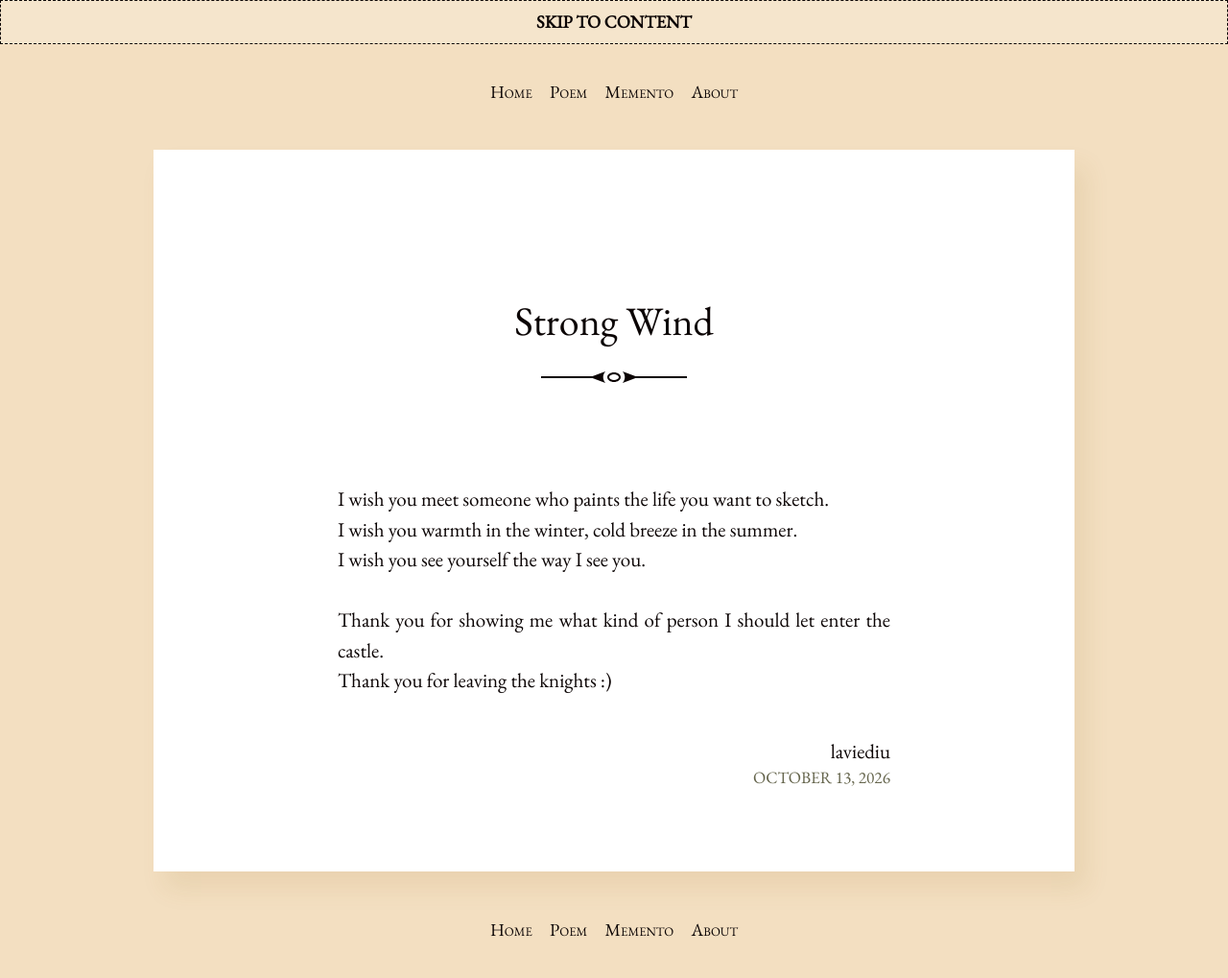
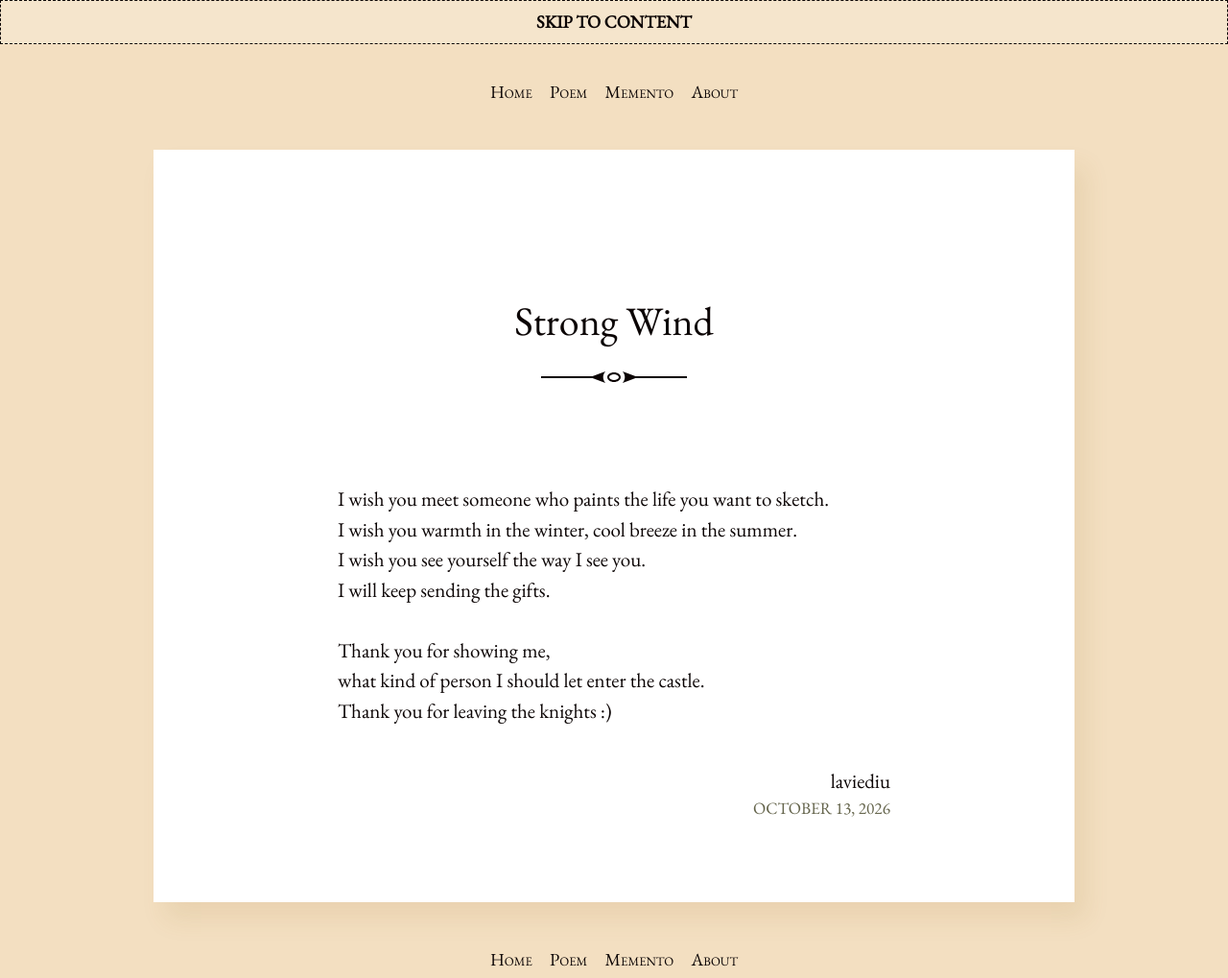
Before and after one commit to laviediu/laviediu.github.io, a Jekyll site: the page built from _posts/2026-10-13-strong-wind.md, in a window 1280 px wide. Shown: the whole page at 96% size. Built offline with Jekyll 4.4.1, drawn with Linux system fonts in a browser that asks for light colours; before the commit the page ends 987 px from its top, so only the background shows below that.

Commit message:
Update 2026-10-13-strong-wind.md

```diff
--- a/_posts/2026-10-13-strong-wind.md
+++ b/_posts/2026-10-13-strong-wind.md
@@ -8,8 +8,10 @@ categories: memento
 
 
 I wish you meet someone who paints the life you want to sketch.<br>
-I wish you warmth in the winter, cold breeze in the summer.<br>
+I wish you warmth in the winter, cool breeze in the summer.<br>
 I wish you see yourself the way I see you.<br>
+I will keep sending the gifts.<br>
 <br>
-Thank you for showing me what kind of person I should let enter the castle.<br>
+Thank you for showing me,<br>
+what kind of person I should let enter the castle.<br>
 Thank you for leaving the knights :)
```
